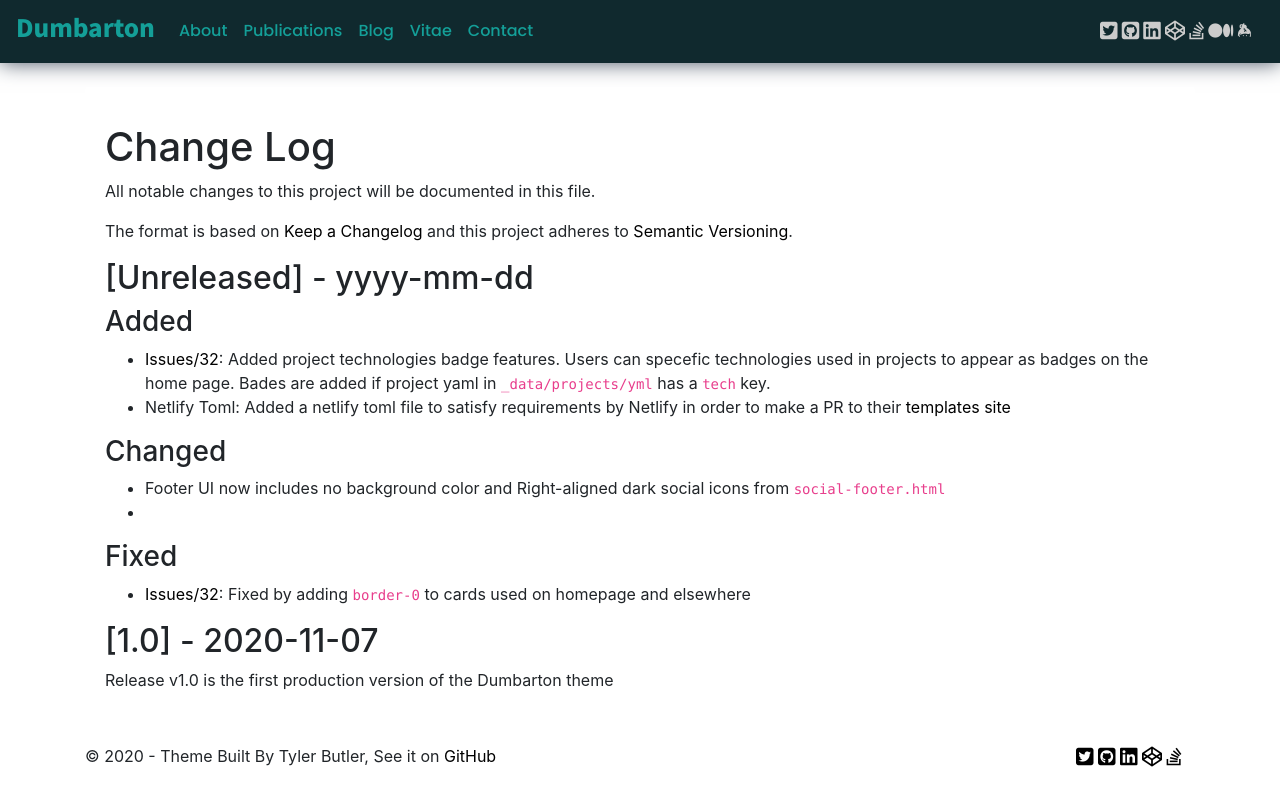
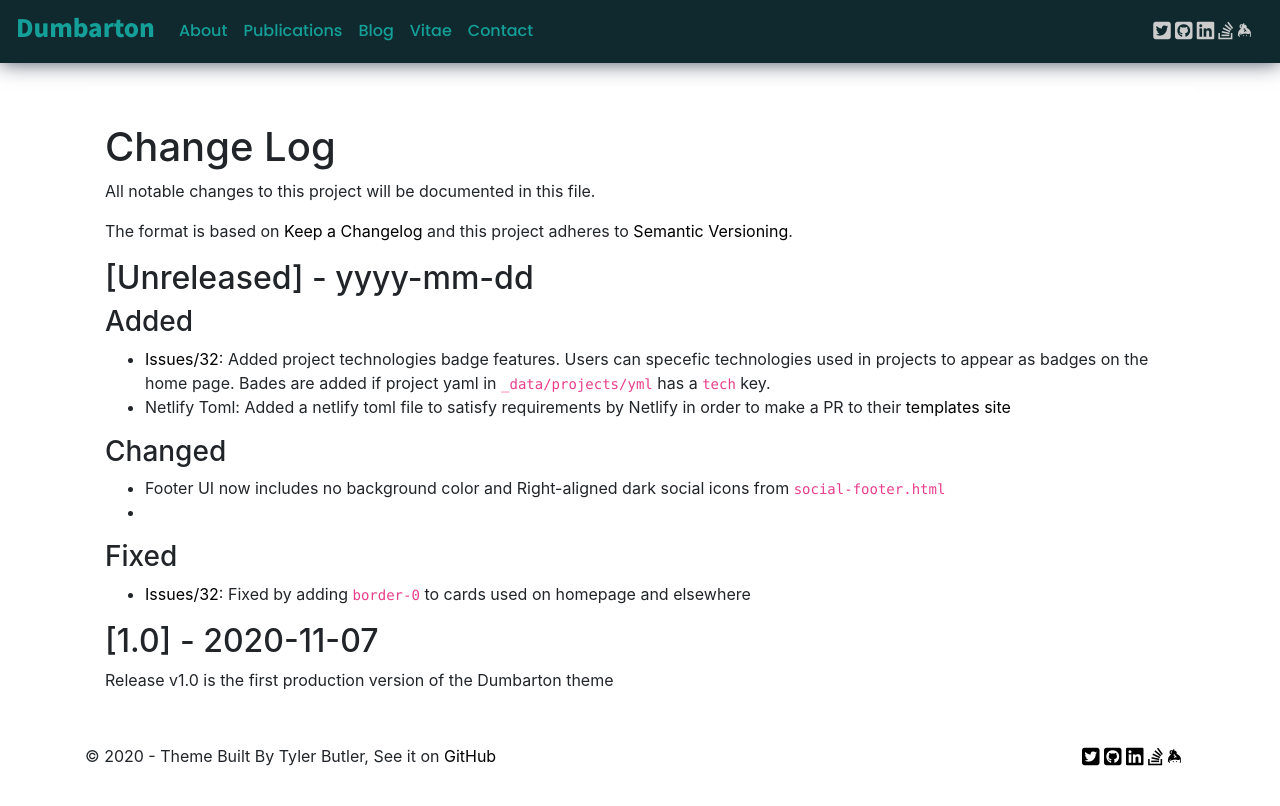
Before and after one commit to tcbutler320/Jekyll-Theme-Dumbarton, a Jekyll site: the page built from CHANGELOG.md, in a window 1280 px wide. Shown: the top 806 px of the page. Built offline with Jekyll 4.4.1, drawn with Linux system fonts in a browser that asks for light colours; nearby versions of some CDN libraries; our own code applies the rules of GitHub Pages for plain Markdown files; comment, search, counter and statistics services are not loaded.

Commit message:
hotfix - conditionally add social icons based on _config.yml

```diff
--- a/_config.yml
+++ b/_config.yml
@@ -26,10 +26,10 @@ snippet:
 twitter: tbutler0x90
 github: tcbutler320
 linkedin: tyler-b-a700a1aa
-stackoverflow: 12935605
+stackoverflow: '12935605'
 website: https://tbutler.org
-codepen: tcbutler320
-medium: tbutler0x90
+codepen:
+medium:
 email: developer.tbutler@gmail.com
 keybase: tbutler320
 pgp:
--- a/_data/themes.yml
+++ b/_data/themes.yml
@@ -31,6 +31,7 @@ abyss:
     post-author-size: "15px"
     post-font-weight: "700"
     default-button-color: ""
+    social-color-footer : black
 
 dark:
     name: dark
@@ -69,3 +70,4 @@ dark:
     post-author-size: "15px"
     post-font-weight: "700"
     default-button-color: ""
+    social-color-footer : black
--- a/_includes/social-footer.html
+++ b/_includes/social-footer.html
@@ -1,30 +1,47 @@
 <!-- Displays Social Media Icons based on _config.yml settings -->
 {{ if site.twitter }}
 <span style="color: Black;">
-    <i> &nbsp;&nbsp; </i>
+     {% if site.twitter %}
         <a class="social-link" href="https://twitter.com/{{ site.twitter }}">
-            <span style="color: Black;">
+        <span style="color: {{ theme.social-color-footer }};">
             <i class="fab fa-twitter-square fa-lg"></i></a>
         </span>
-    {{ elseif site.github }}
+    {% endif %}
+    {% if site.github %}
         <a href="https://github.com/{{ site.github }}">
-            <span style="color: Black;">
+        <span style="color: {{ theme.social-color-footer }};">
             <i class="fab fa-github-square fa-lg"></i></a>
         </span>
-    {{ elseif site.linkedin }}
+    {% endif %}
+    {% if site.linkedin %}
         <a href="https://www.linkedin.com/in/{{ site.linkedin }}">
-            <span style="color: Black;">
+        <span style="color: {{ theme.social-color-footer }};">
             <i class="fab fa-linkedin fa-lg"></i></a>
         </span>
-    {{ elseif site.codepen }}
+    {% endif %}
+    {% if site.codepen %}
         <a href="https://codepen.io/{{ site.codepen }}">
-            <span style="color: Black;">
+        <span style="color: {{ theme.social-color-footer }};">
             <i class="fab fa-codepen fa-lg"></i></a>
         </span>
-    {{ elseif site.stackoverflow }}
+    {% endif %}
+    {% if site.stackoverflow %}
         <a href="https://stackoverflow.com/users/story/{{ site.stackoverflow }}">
-            <span style="color: Black;">
+        <span style="color: {{ theme.social-color-footer }};">
             <i class="fab fa-stack-overflow fa-lg"></i></a>
         </span>
+    {% endif %}
+    {% if site.medium %}
+        <a href="https://{{ site.medium }}.medium.com/">
+        <span style="color: {{ theme.social-color-footer }};">
+            <i class="fab fa-medium fa-lg"></i></a>
+        </span>
+    {% endif %}
+    {% if site.keybase %}
+        <a href="https://keybase.io/{{ site.keybase }}">
+        <span style="color: {{ theme.social-color-footer }};">
+            <i class="fab fa-keybase"></i></a>
+        </span>
+    {% endif %}
     <i> &nbsp;&nbsp; </i>
 </span>
--- a/_includes/social.html
+++ b/_includes/social.html
@@ -1,41 +1,48 @@
 {% assign theme = site.data.themes[site.ui_theme] %}
 <!-- Displays Social Media Icons based on _config.yml settings -->
-{{ if site.twitter }}
 <span style="color:{{ theme.social-color }};">
     <i> &nbsp;&nbsp; </i>
+    {% if site.twitter %}
         <a class="social-link" href="https://twitter.com/{{ site.twitter }}">
         <span style="color: {{ theme.social-color }};">
             <i class="fab fa-twitter-square fa-lg"></i></a>
         </span>
-    {{ elseif site.github }}
+    {% endif %}
+    {% if site.github %}
         <a href="https://github.com/{{ site.github }}">
         <span style="color: {{ theme.social-color }};">
             <i class="fab fa-github-square fa-lg"></i></a>
         </span>
-    {{ elseif site.linkedin }}
+    {% endif %}
+    {% if site.linkedin %}
         <a href="https://www.linkedin.com/in/{{ site.linkedin }}">
         <span style="color: {{ theme.social-color }};">
             <i class="fab fa-linkedin fa-lg"></i></a>
         </span>
-    {{ elseif site.codepen }}
+    {% endif %}
+    {% if site.codepen %}
         <a href="https://codepen.io/{{ site.codepen }}">
         <span style="color: {{ theme.social-color }};">
             <i class="fab fa-codepen fa-lg"></i></a>
         </span>
-    {{ elseif site.stackoverflow }}
+    {% endif %}
+    {% if site.stackoverflow %}
         <a href="https://stackoverflow.com/users/story/{{ site.stackoverflow }}">
         <span style="color: {{ theme.social-color }};">
             <i class="fab fa-stack-overflow fa-lg"></i></a>
         </span>
-    {{ elseif site.medium }}
+    {% endif %}
+    {% if site.medium %}
         <a href="https://{{ site.medium }}.medium.com/">
         <span style="color: {{ theme.social-color }};">
             <i class="fab fa-medium fa-lg"></i></a>
         </span>
-    {{ elseif site.keybase }}
+    {% endif %}
+    {% if site.keybase %}
         <a href="https://keybase.io/{{ site.keybase }}">
         <span style="color: {{ theme.social-color }};">
             <i class="fab fa-keybase"></i></a>
         </span>
+    {% endif %}
     <i> &nbsp;&nbsp; </i>
 </span>
```
Lines whose indentation alone changed are shown as unchanged.
